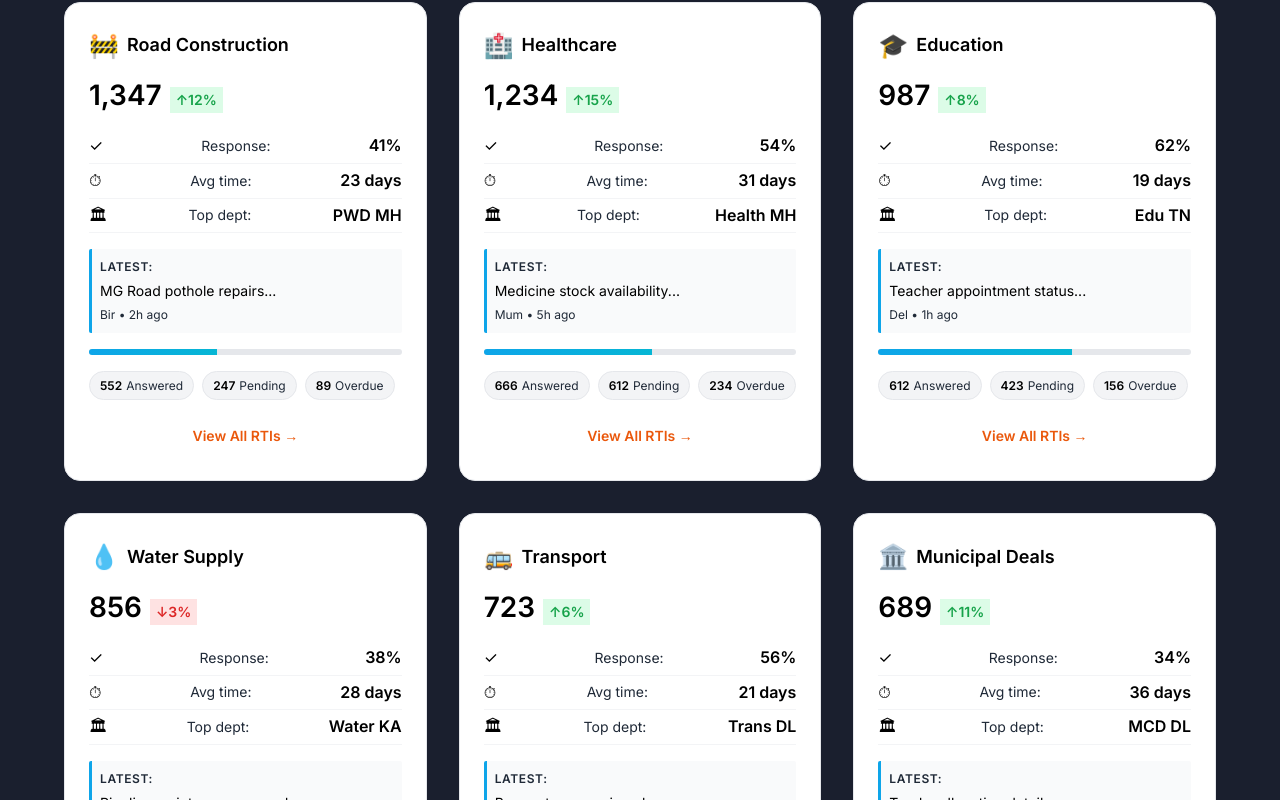
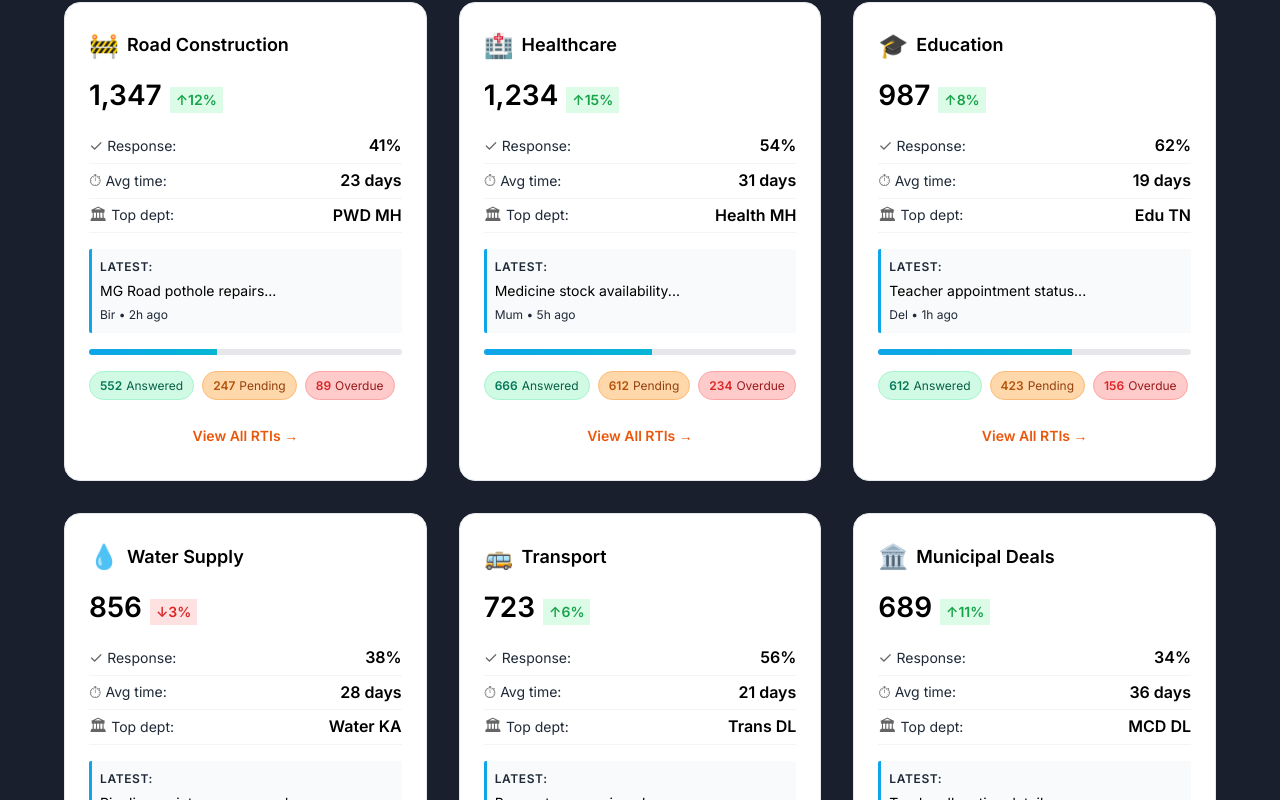
Before and after one commit to Yugantar-NGO/youRTI-UI, a Next.js app: page / in a window 1280 px wide. Shown: the part 1960-2760 px from the top of the page. Built offline with nearby package versions, Linux system fonts and the light colour scheme.

Commit message:
style(TopicCard): add icon styles and color scheming for badges

```diff
--- a/src/components/features/landing/atoms/TopicCard.module.css
+++ b/src/components/features/landing/atoms/TopicCard.module.css
@@ -79,21 +79,29 @@
 /* Stats */
 .stat {
   display: flex;
-  justify-content: space-between;
   align-items: center;
+  gap: var(--spacing-xs);
   padding: var(--spacing-xs) 0;
   border-bottom: 1px solid #f3f4f6;
+}
+
+.statIcon {
+  font-size: var(--font-size-base);
+  opacity: 0.6;
+  flex-shrink: 0;
 }
 
 .statLabel {
   font-size: var(--font-size-sm);
   color: var(--color-text-secondary);
+  flex: 1;
 }
 
 .statValue {
   font-size: var(--font-size-base);
   font-weight: var(--font-weight-semibold);
   color: var(--color-text-primary);
+  margin-left: auto;
 }
 
 /* Latest question */
@@ -150,6 +158,7 @@
   display: flex;
   gap: var(--spacing-sm);
   margin-bottom: var(--spacing-md);
+  flex-wrap: wrap;
 }
 
 .badge {
@@ -167,6 +176,37 @@
 .badgeCount {
   font-weight: var(--font-weight-bold);
   color: var(--color-text-primary);
+}
+
+/* Color scheming for different badge types */
+.answeredBadge {
+  background-color: #d1fae5;
+  border-color: #a7f3d0;
+  color: #065f46;
+}
+
+.answeredBadge .badgeCount {
+  color: #047857;
+}
+
+.pendingBadge {
+  background-color: #fed7aa;
+  border-color: #fdba74;
+  color: #92400e;
+}
+
+.pendingBadge .badgeCount {
+  color: #b45309;
+}
+
+.overdueBadge {
+  background-color: #fecaca;
+  border-color: #fca5a5;
+  color: #991b1b;
+}
+
+.overdueBadge .badgeCount {
+  color: #dc2626;
 }
 
 /* View All Button */
```
